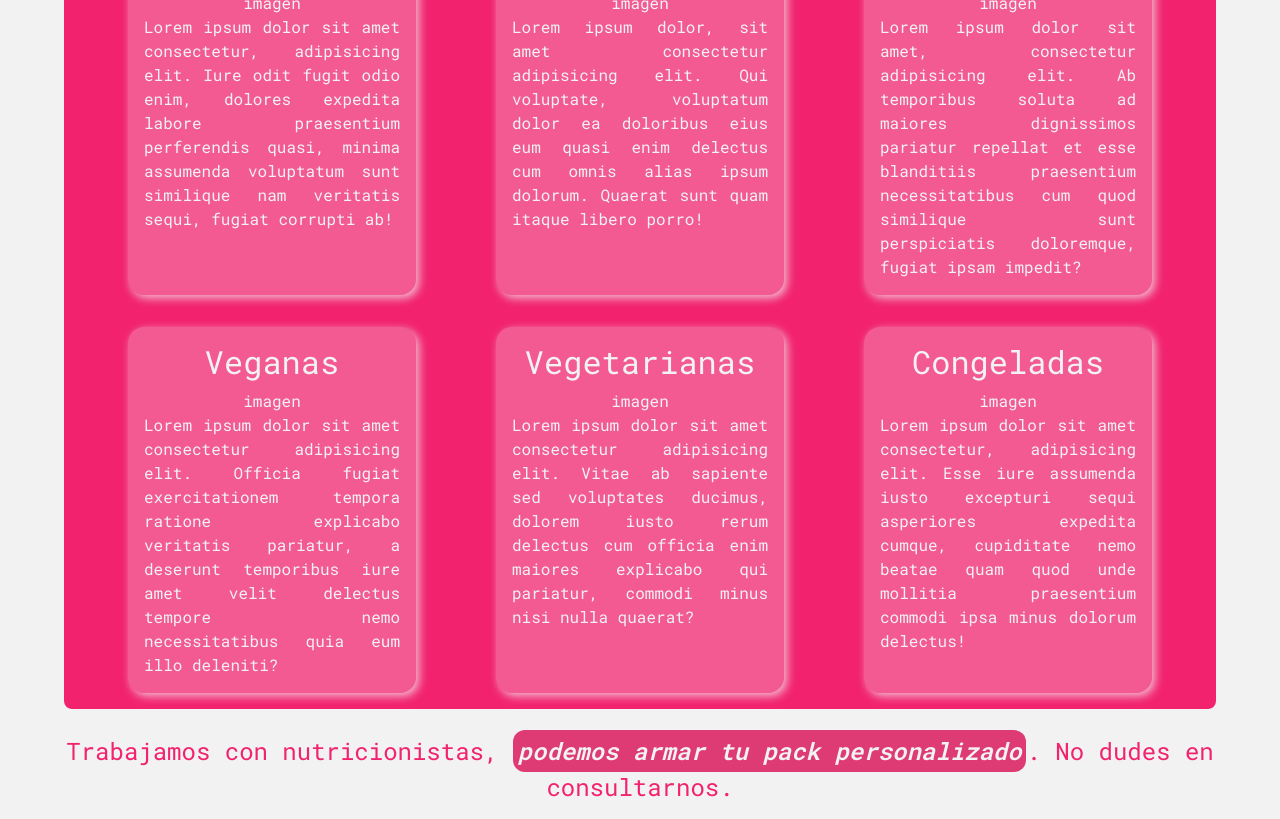
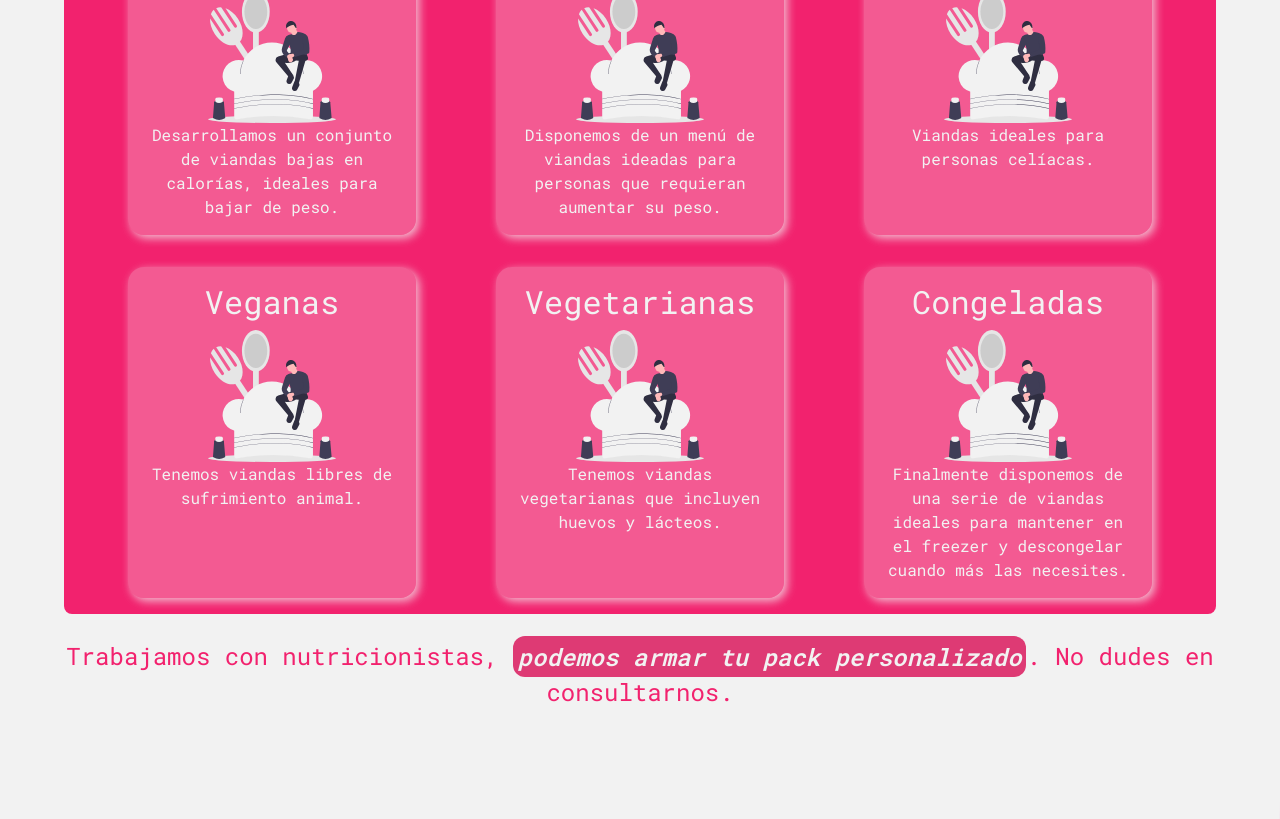
Before and after one commit to FefeAlvarez/proyecto-22900, a website: page packs.html in a window 1280 px wide. Shown: the part 563-1382 px from the top of the page. Drawn offline with nearby package versions, Linux system fonts and the light colour scheme; a web font is replaced by a local one.

Commit message:
se realizan todas las correcciones para la entrega final

```diff
--- a/packs.html
+++ b/packs.html
@@ -109,56 +109,45 @@
             <div class="packs__container">
                 <div class="pack__vianda">
                     <h3>Hipocalóricas</h3>
-                    imagen
-                    <article>Lorem ipsum dolor sit amet consectetur, adipisicing elit. Iure odit fugit odio enim,
-                        dolores
-                        expedita labore praesentium perferendis quasi, minima assumenda voluptatum sunt similique nam
-                        veritatis
-                        sequi, fugiat corrupti ab!</article>
+                    <div>
+                        <img src="./imagenes/imgParaViandas.svg" alt="imagenVianda"class="pack__imagen">
+                    </div>
+                    <article>Desarrollamos un conjunto de viandas bajas en calorías, ideales para bajar de peso.</article>
                 </div>
                 <div class="pack__vianda">
                     <h3>Hipercalóricas</h3>
-                    imagen
-                    <article>Lorem ipsum dolor, sit amet consectetur adipisicing elit. Qui voluptate, voluptatum dolor
-                        ea
-                        doloribus eius eum quasi enim delectus cum omnis alias ipsum dolorum. Quaerat sunt quam itaque
-                        libero
-                        porro!</article>
+                    <div>
+                        <img src="./imagenes/imgParaViandas.svg" alt="imagenVianda" class="pack__imagen">
+                    </div>
+                    <article>Disponemos de un menú de viandas ideadas para personas que requieran aumentar su peso.</article>
                 </div>
                 <div class="pack__vianda">
                     <h3>Sin TACC</h3>
-                    imagen
-                    <article>Lorem ipsum dolor sit amet, consectetur adipisicing elit. Ab temporibus soluta ad maiores
-                        dignissimos pariatur repellat et esse blanditiis praesentium necessitatibus cum quod similique
-                        sunt
-                        perspiciatis doloremque, fugiat ipsam impedit?</article>
+                    <div>
+                        <img src="./imagenes/imgParaViandas.svg" alt="imagenVianda" class="pack__imagen">
+                    </div>
+                    <article>Viandas ideales para personas celíacas.</article>
                 </div>
                 <div class="pack__vianda">
                     <h3>Veganas</h3>
-                    imagen
-                    <article>Lorem ipsum dolor sit amet consectetur adipisicing elit. Officia fugiat exercitationem
-                        tempora
-                        ratione explicabo veritatis pariatur, a deserunt temporibus iure amet velit delectus tempore
-                        nemo
-                        necessitatibus quia eum illo deleniti?</article>
+                    <div>
+                        <img src="./imagenes/imgParaViandas.svg" alt="imagenVianda" class="pack__imagen">
+                    </div>
+                    <article>Tenemos viandas libres de sufrimiento animal.</article>
                 </div>
                 <div class="pack__vianda">
                     <h3>Vegetarianas</h3>
-                    imagen
-                    <article>Lorem ipsum dolor sit amet consectetur adipisicing elit. Vitae ab sapiente sed voluptates
-                        ducimus,
-                        dolorem iusto rerum delectus cum officia enim maiores explicabo qui pariatur, commodi minus nisi
-                        nulla
-                        quaerat?</article>
+                    <div>
+                        <img src="./imagenes/imgParaViandas.svg" alt="imagenVianda" class="pack__imagen">
+                    </div>
+                    <article>Tenemos viandas vegetarianas que incluyen huevos y lácteos.</article>
                 </div>
                 <div class="pack__vianda">
                     <h3>Congeladas</h3>
-                    imagen
-                    <article>Lorem ipsum dolor sit amet consectetur, adipisicing elit. Esse iure assumenda iusto
-                        excepturi sequi
-                        asperiores expedita cumque, cupiditate nemo beatae quam quod unde mollitia praesentium commodi
-                        ipsa
-                        minus dolorum delectus!</article>
+                    <div>
+                        <img src="./imagenes/imgParaViandas.svg" alt="imagenVianda" class="pack__imagen">
+                    </div>
+                    <article>Finalmente disponemos de una serie de viandas ideales para mantener en el freezer y descongelar cuando más las necesites.</article>
                 </div>
             </div>
             <div>
--- a/scss/_header.scss
+++ b/scss/_header.scss
@@ -27,6 +27,7 @@ header {
 
 .navbar__desplegable {
     justify-content: flex-end;
+    margin-right: 1em;
 }
 
 
@@ -53,7 +54,7 @@ header {
 .navbar__logo img {
     width: 60px;
     height: 60px;
-   /* margin-left: 1em;*/ /*se agrego con clase del map en _general.scss*/
+
 }
 
 
@@ -62,8 +63,3 @@ header {
     padding-top: 7em;
     text-align: center;
 }
-/* se re-agrega con clase de map en _general.scss*/
-/*.hero__title {
-    font-size: 4em;
-}
-*/
--- a/scss/_mediaQueries.scss
+++ b/scss/_mediaQueries.scss
@@ -21,6 +21,10 @@
         background-color: $color-alternativo2;
         border-radius: 0.5em;
     }
+    .navbar-toggler {
+        margin-right: 1em;
+    }
+
 
     /* secciones */
 
@@ -68,7 +72,26 @@
         letter-spacing: 0em;
     }
 
+    .menusemanal__tabla {
+        font-size: 0.5em;
+    }
 
+    /*youtube media query del index*/
+
+    .yt__title h3 {
+        font-size: 1em;
+        color: $color-primario;
+        text-align: center;
+        margin: 1em auto;
+    }
+    .yt__video2 {
+        display: inline;
+        margin: 1em auto;
+    }
+
+    .yt__video {
+        display: none;
+    }
     /* packs  html */
 
     .packs__container {
@@ -105,3 +128,9 @@
         display: inline;
     }
 }
+
+/* media query del FOOTER */
+.footer__frase {
+    text-align: center;
+    margin: 1em;
+}
--- a/scss/_seccionIndex.scss
+++ b/scss/_seccionIndex.scss
@@ -65,7 +65,7 @@
 /*    seccion menu semanal   */
 
 .menusemanal__container {
-    margin: 6em;
+    margin: 1em;
 }
 
 .menusemanal__title {
@@ -84,7 +84,7 @@
 .menusemanal__tabla {
     border: $color-secundario 1px solid;
     border-collapse: separate;
-    margin: auto;
+    margin: 0 auto;
 }
 
 .menusemanal__tabla td {
@@ -116,3 +116,6 @@
 .yt__video {
     margin: 2em;
 }
+.yt__video2 {
+    display: none;
+}
--- a/scss/_seccionPacks.scss
+++ b/scss/_seccionPacks.scss
@@ -27,14 +27,13 @@
     }
 
     article {
-        text-align: justify;
+        text-align: center;
     }
 }
-
-
-
-
-
+.pack__imagen{
+    height: 50%;
+    width: 50%;
+}
 .packs__parrafo {
     color: $color-terciario;
     font-size: 1.5em;
@@ -63,8 +62,9 @@
         color: $color-primario;
         background-color: $color-secundario;
     }
+
     33% {
-        color:$color-primario;
+        color: $color-primario;
         background-color: $color-alternativo2;
     }
 
```
Also changed, not shown: index.html (+21 -11 lines), css/styles.css, imagenes/imgParaViandas.svg (added).
